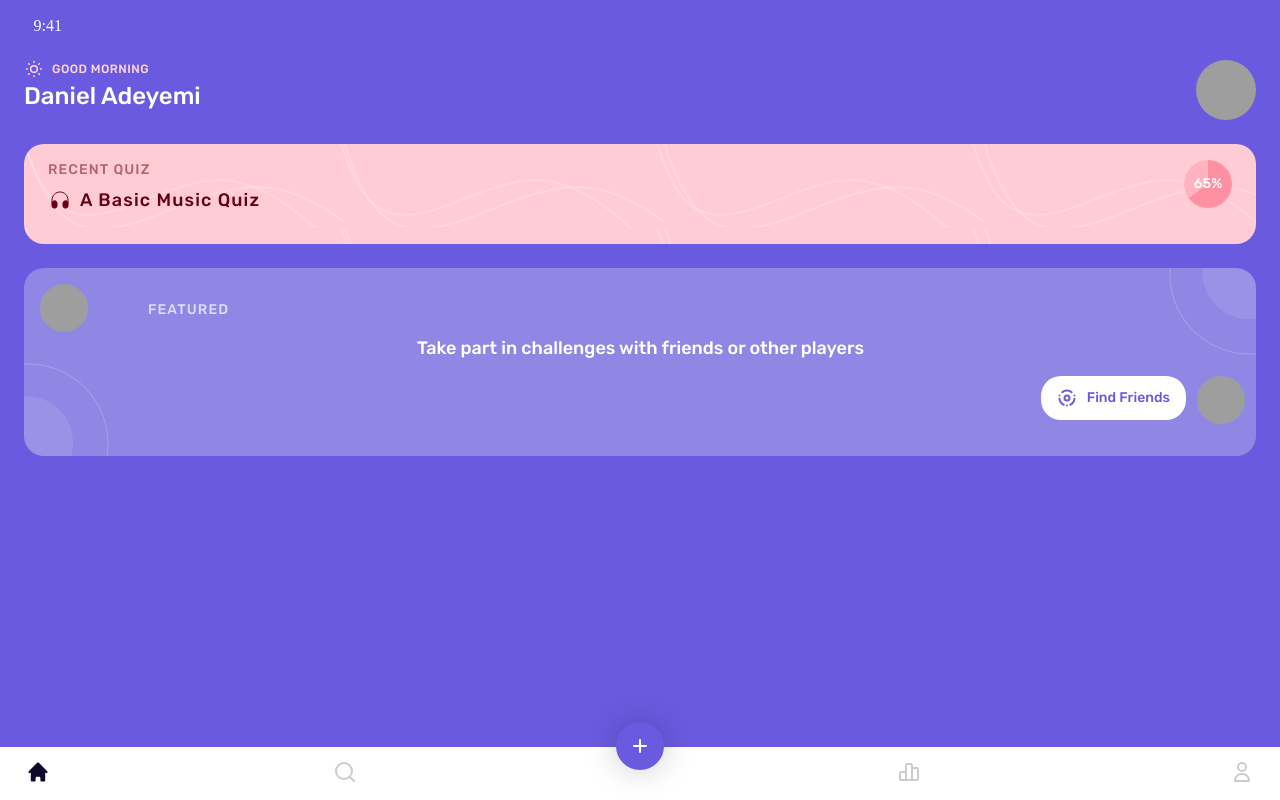
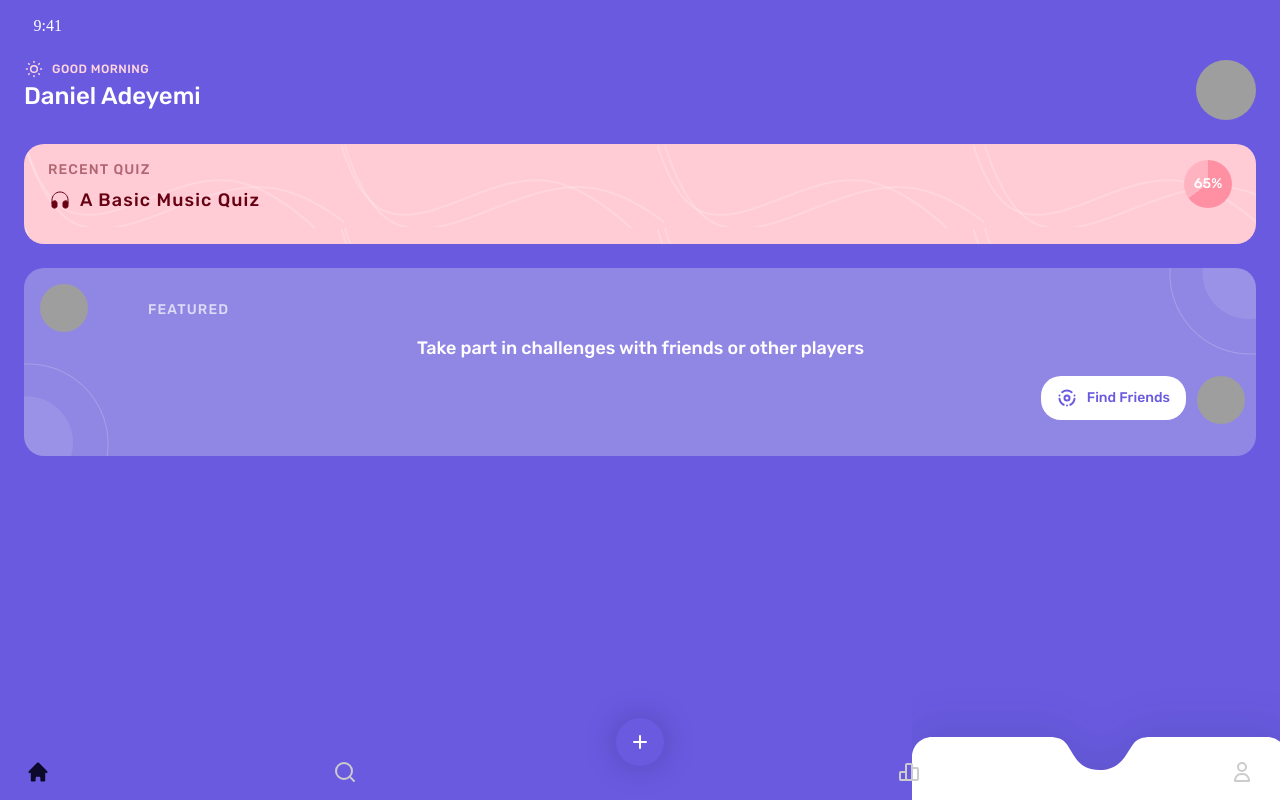
Before and after one commit to DanielAdeyemi/layouts_practice, a plain HTML site: page index.html in a window 1280 px wide. Drawn offline with Linux system fonts and the light colour scheme; grey boxes are pictures that could not be loaded.

Commit message:
make initial layout for footer with little scaling problems

```diff
--- a/index.html
+++ b/index.html
@@ -94,7 +94,7 @@
     </div>
   </section>
   <footer>
-    <svg id="plus" width="108" height="108" viewBox="0 0 108 108" fill="none" xmlns="http://www.w3.org/2000/svg">
+    <!-- <svg id="plus" width="108" height="108" viewBox="0 0 108 108" fill="none" xmlns="http://www.w3.org/2000/svg">
       <g filter="url(#filter0_d_266_3193)">
         <circle cx="54" cy="54" r="24" fill="#6A5AE0" />
       </g>
@@ -113,7 +113,7 @@
           <feBlend mode="normal" in="SourceGraphic" in2="effect1_dropShadow_266_3193" result="shape" />
         </filter>
       </defs>
-    </svg>
+    </svg> -->
     <ul>
       <li>
         <svg width="76" height="49" viewBox="0 0 76 49" fill="none" xmlns="http://www.w3.org/2000/svg">
--- a/styles/_home.scss
+++ b/styles/_home.scss
@@ -204,14 +204,10 @@
 
 	footer {
 		position: fixed;
-		background: $white;
 		display: flex;
 		width: 100%;
 		bottom: 0;
 		#plus {
-			position: fixed;
-			bottom: 0;
-			margin: 0 calc(50% - 54px);
 		}
 		ul {
 			list-style: none;
@@ -223,5 +219,23 @@
 			align-items: center;
 			width: 100%;
 		}
+		&::before {
+			background: none;
+			position: fixed;
+			bottom: 0;
+			margin: 0 calc(50% - 54px);
+			z-index: 10;
+			content: url(../assets/New_Post.svg);
+			width: 100vw;
+			height: auto;
+		}
+		&::after {
+			content: url(../assets/Vector.svg);
+			position: fixed;
+			bottom: 22px;
+			z-index: -1;
+			bottom: -24px;
+			right: -7px;
+		}
 	}
 }
--- a/styles/styles.scss
+++ b/styles/styles.scss
@@ -7,5 +7,5 @@ body {
 	margin: 0;
 	padding: 0;
 	// width: 100% !important;
-	overflow: hidden !important;
+	overflow-x: hidden !important;
 }
```
Also changed, not shown: assets/Vector.svg (added), styles/styles.css, styles/styles.min.css, 1 other file.
